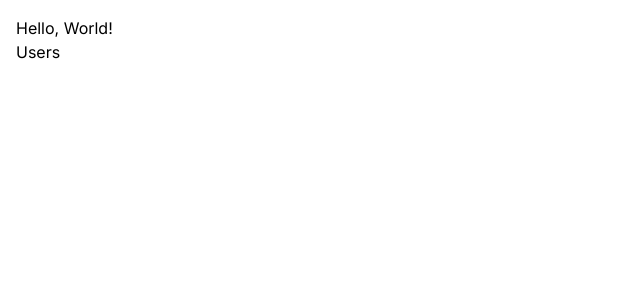
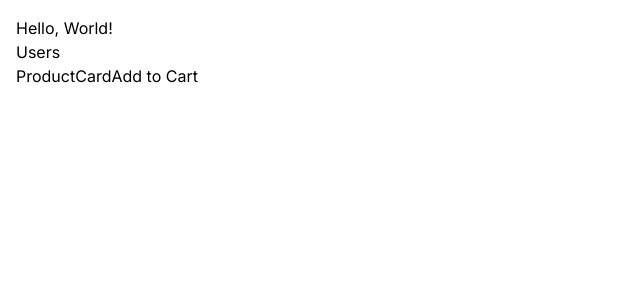
Before and after one commit to htack210/first-next-js, a Next.js app: page / in a window 1280 px wide. Shown: the top 300 px of the page, without its empty margins (0-640 px from the left). Built offline with nearby package versions, Linux system fonts and the light colour scheme.

Commit message:
Added button using "use client" to handle click event.

```diff
--- /dev/null
+++ b/app/components/ProductCard.tsx
@@ -0,0 +1,13 @@
+"use client";
+import React from "react";
+
+const ProductCard = () => {
+  return (
+    <div>
+      ProductCard
+      <button onClick={() => console.log("Click")}>Add to Cart</button>
+    </div>
+  );
+};
+
+export default ProductCard;
--- a/app/page.tsx
+++ b/app/page.tsx
@@ -1,11 +1,13 @@
 import Image from "next/image";
 import Link from "next/link";
+import ProductCard from "./components/ProductCard";
 
 export default function Home() {
   return (
     <main>
       <h1>Hello, World!</h1>
       <Link href="/users">Users</Link>
+      <ProductCard />
     </main>
   );
 }
```
